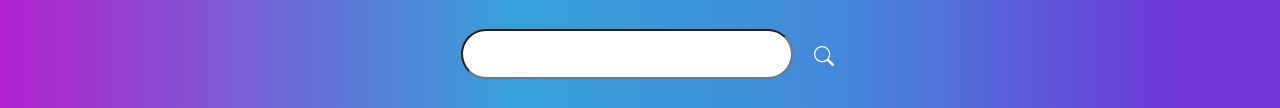
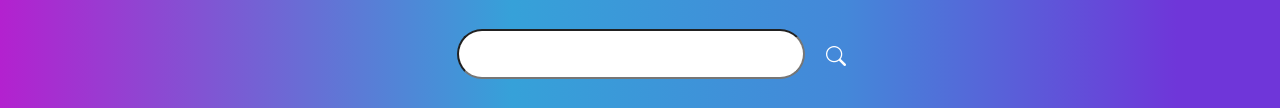
Before and after one commit to cjtakhar/wander, a website: page index.html in a window 1280 px wide. Shown: the part 181-289 px from the top of the page. Drawn offline with nearby package versions, Linux system fonts and the light colour scheme; a web font is replaced by a local one.

Commit message:
Update index.html

```diff
--- a/index.html
+++ b/index.html
@@ -41,7 +41,7 @@
     <section>
          <div class="form d-flex justify-content-center align-items-center ms-3">
             <form autocomplete=off>
-            <input id="city" type="text" class="form-control-lg rounded-pill px-3 ms-3" id="cityName" aria-describedby="searchBar">
+            <input id="city" type="text" class="form-control-lg rounded-pill px-4 ms-4" id="cityName" aria-describedby="searchBar">
             <button id="button" type="submit" class="btn btn-lg btn-search"><i class="bi bi-search"></i></button>
             </form>
         </div>
```
